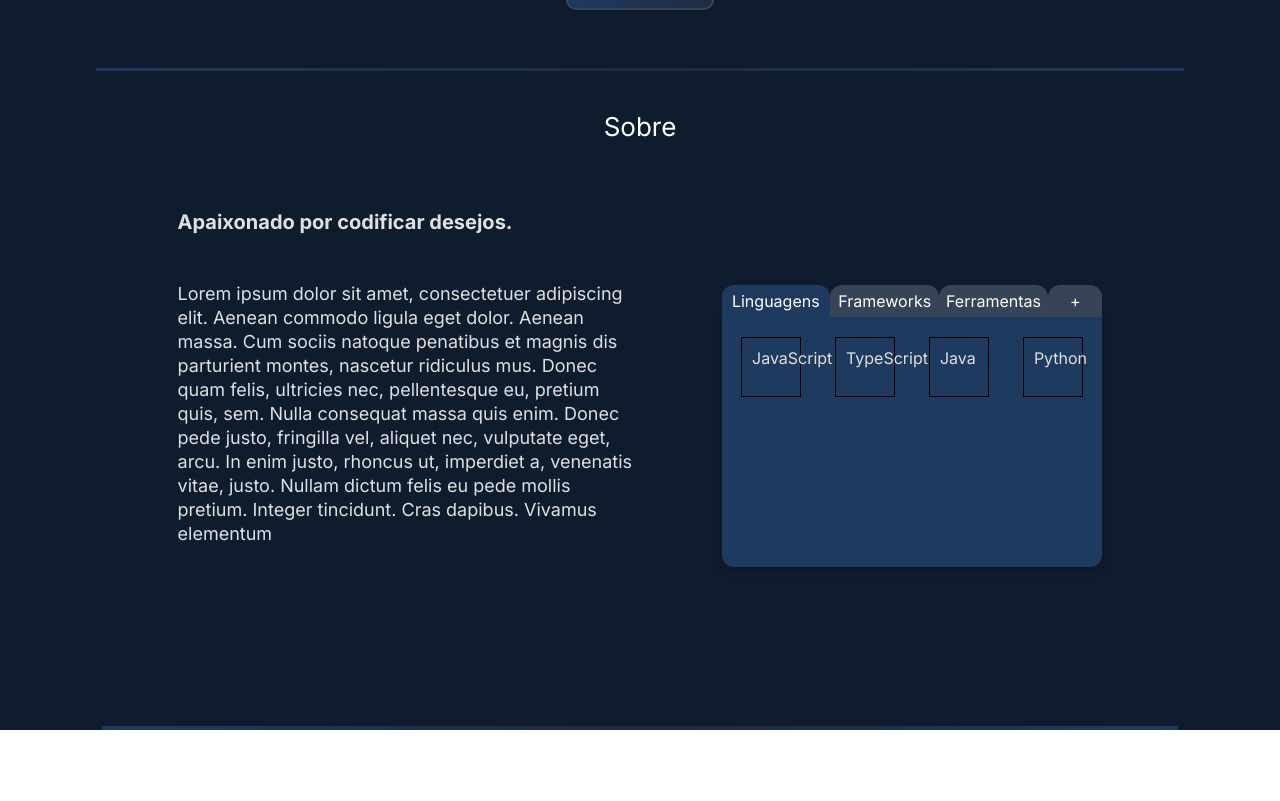
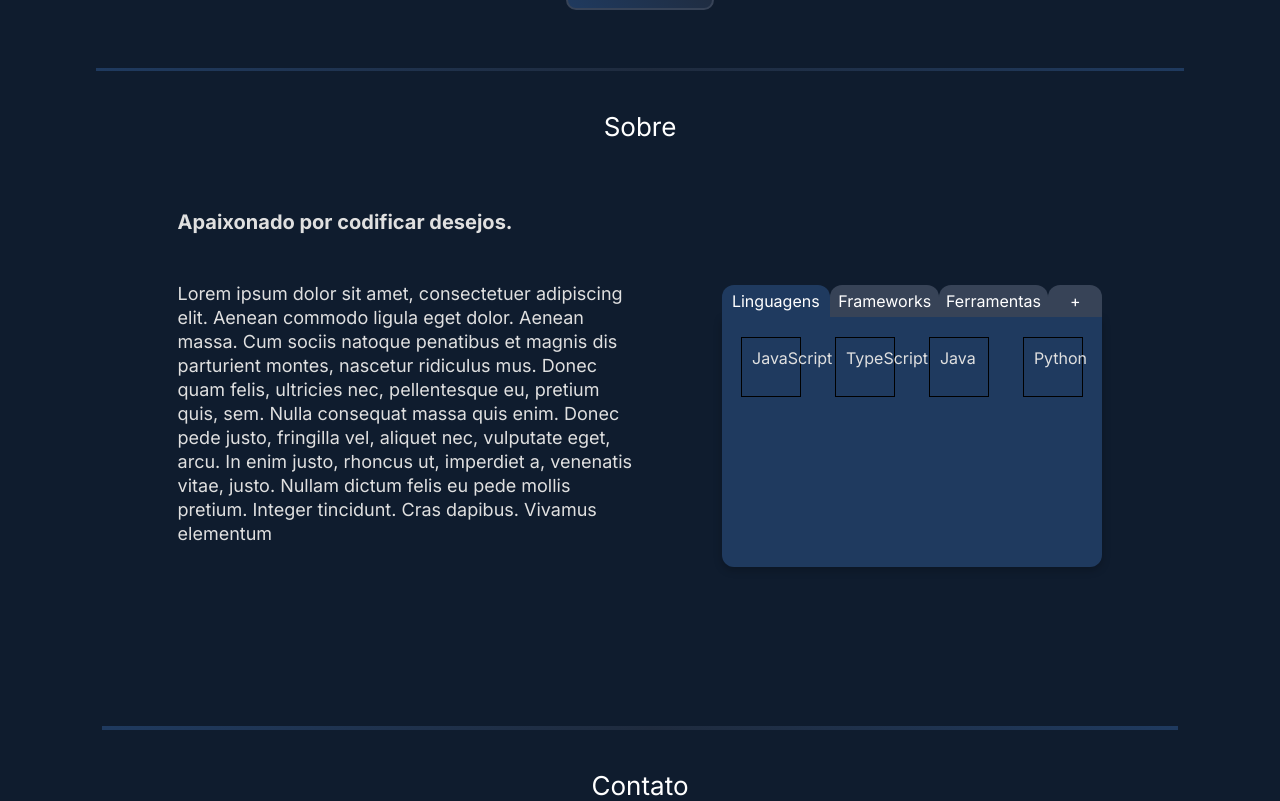
Before and after one commit to danargolo/portfolio, a Next.js app: page / in a window 1280 px wide. Shown: the part 1336-2137 px from the top of the page. Before the commit the page ends 2066 px from the top, so only its background shows below. Built offline with nearby package versions, Linux system fonts and the light colour scheme.

Commit message:
feat: add Contact component

```diff
--- a/src/app/page.jsx
+++ b/src/app/page.jsx
@@ -1,4 +1,5 @@
 import { About } from '@/components/About'
+import { Contact } from '@/components/Contact'
 import { Header } from '@/components/Header'
 import { Hero } from '@/components/Hero'
 import { Projects } from '@/components/ProjectsPreviews'
@@ -10,6 +11,7 @@ export default function Home() {
       <Hero />
       <Projects />
       <About />
+      <Contact />
     </>
   )
 }
--- /dev/null
+++ b/src/components/Contact/index.jsx
@@ -0,0 +1,11 @@
+import * as S from './styles';
+
+
+export const Contact = () => {
+  return (
+    <S.Contact id="contact">
+      <S.Text>Contato</S.Text>
+
+    </S.Contact>
+  );
+};
--- /dev/null
+++ b/src/components/Contact/styles.js
@@ -0,0 +1,23 @@
+"use client"
+
+import styled from "styled-components"
+
+export const Text = styled.p`
+  margin-top: 2.5rem;
+  display: flex;
+  font-size: 26px;
+  color: ${({ theme }) => theme.colors.text100 };
+`
+
+export const Contact = styled.section`
+  display: flex;
+  flex-direction: column;
+  justify-content: center;
+  align-items: center;
+  width: 100vw;
+  height: fit-content;
+  gap: 3rem;
+  background-color: ${({theme}) => theme.colors.bg100};
+  position: relative;
+  z-index: 1;
+`
```
